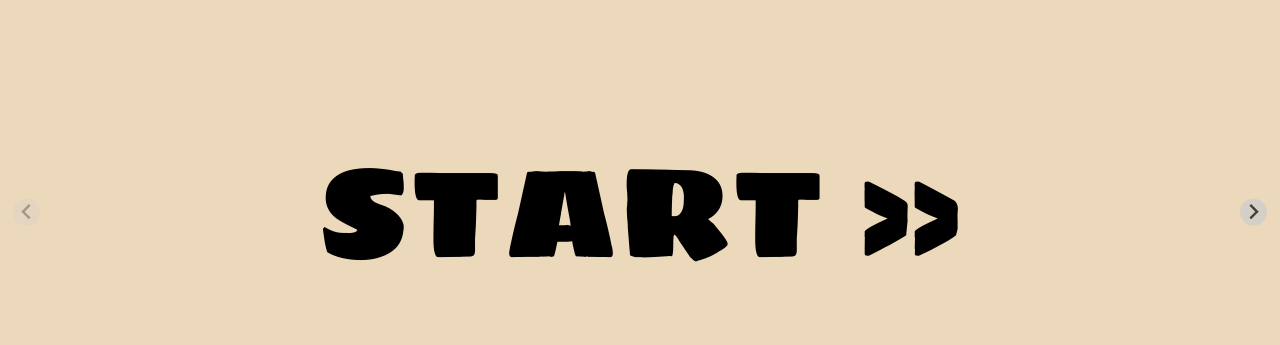
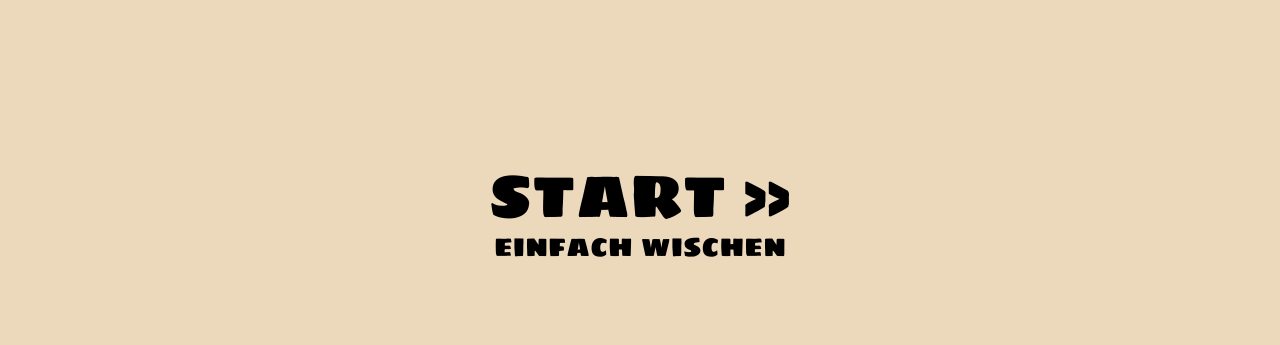
Before and after one commit to konstantinkobs/justone, a plain HTML site: page index.html in a window 1280 px wide. Shown: the part 188-533 px from the top of the page. Drawn offline with nearby package versions, Linux system fonts and the light colour scheme.

Commit message:
text adaptions

```diff
--- a/index.html
+++ b/index.html
@@ -25,7 +25,8 @@
             height: 100%;
 
             font-family: 'Sigmar One', cursive;
-            font-size: 200%;
+            font-size: 60px;
+            line-height: 1.1;
 
             hyphens: auto;
             -webkit-hyphens: auto;
@@ -87,7 +88,7 @@
                 let words = txt.split("\n");
                 // sort the array
                 words = words.sort((a, b) => 0.5 - Math.random());
-                words.unshift("START &raquo;");
+                words.unshift("START &raquo;<div style='font-size:0.5rem'>einfach wischen</div>");
                 // prepare HTML
                 words = words.map(word => `<li class='splide__slide'><span>${word}</span></li>`);
                 // insert HTML
@@ -95,7 +96,8 @@
 
                 // initialize slider
                 new Splide('.splide', {
-                    pagination: false
+                    pagination: false,
+                    arrows: false
                 }).mount();
 
                 document.querySelector(".loader").classList.add("hidden");
```
